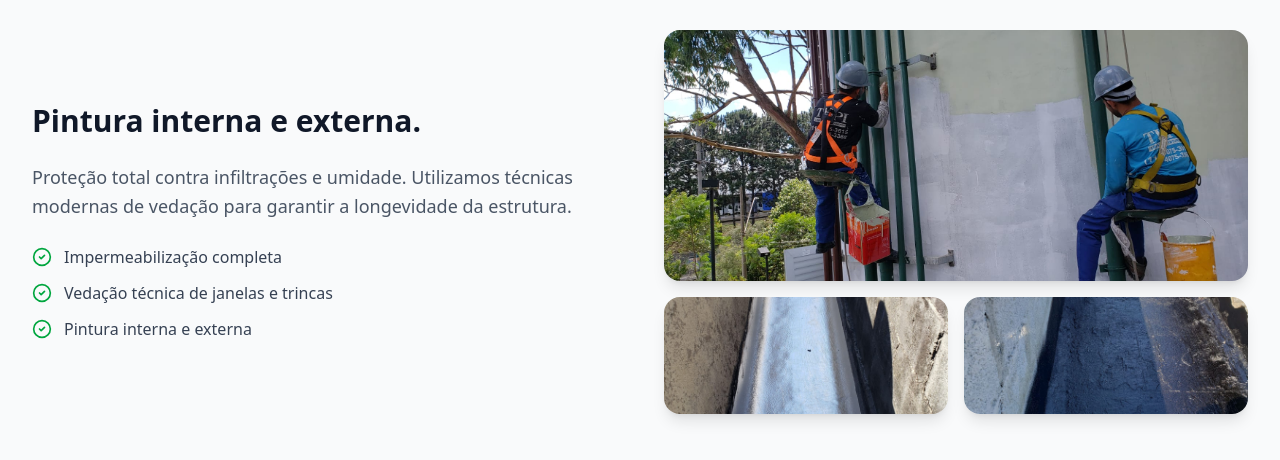
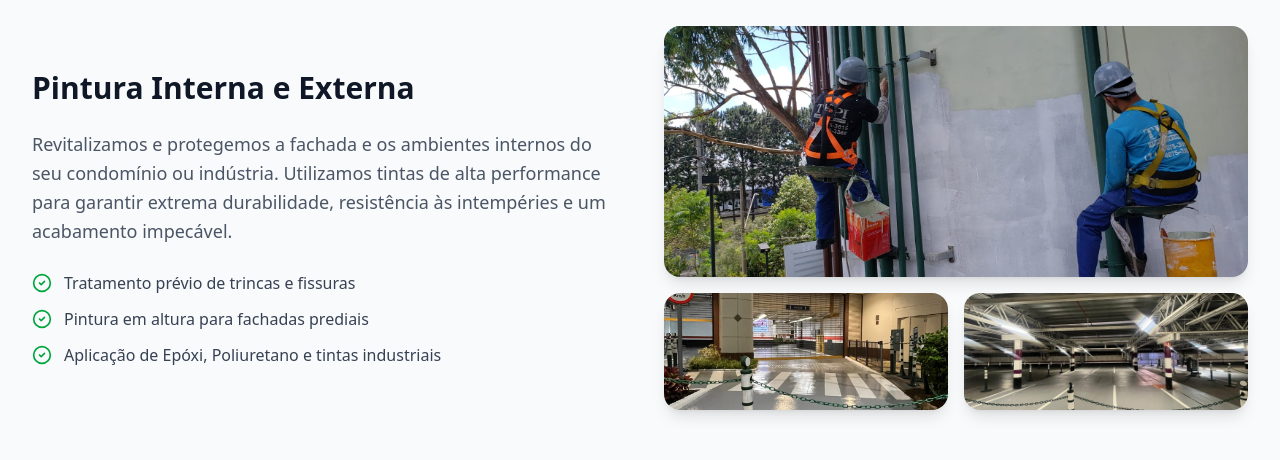
Before and after one commit to Jhonneg/testnextTu, a Next.js app: page /servicos in a window 1280 px wide. Shown: the part 1595-2055 px from the top of the page. Built offline with nearby package versions, Linux system fonts and the light colour scheme.

Commit message:
asdasdsda ue

```diff
--- a/app/servicos/page.tsx
+++ b/app/servicos/page.tsx
@@ -1,11 +1,15 @@
+"use client";
+
+import { useState } from "react";
 import Image from "next/image";
-import { CheckCircle2 } from "lucide-react";
+import { CheckCircle2, X, ZoomIn } from "lucide-react";
 
 export default function ServicosShowcase() {
+  const [zoomedImage, setZoomedImage] = useState<string | null>(null);
+
   return (
-    <section className="py-30 bg-gray-50">
+    <section className="py-20 bg-gray-50 mt-9">
       <div className="max-w-7xl mx-auto px-4 sm:px-6 lg:px-8">
-        {/* Section Header */}
         <div className="text-center mb-16">
           <h2 className="text-3xl md:text-4xl font-bold text-gray-900 mb-4">
             Nossa Área de Atuação
@@ -64,29 +68,41 @@ export default function ServicosShowcase() {
             </div>
 
             <div className="grid grid-cols-2 gap-4 h-96">
-              <div className="relative col-span-2 row-span-2 rounded-2xl overflow-hidden shadow-lg h-full">
+              <div
+                className="relative col-span-2 row-span-2 rounded-2xl overflow-hidden shadow-lg h-full cursor-pointer group"
+                onClick={() => setZoomedImage("/imperm.jpeg")}
+              >
                 <Image
                   src="/imperm.jpeg"
                   alt="Processo de Impermeabilização Principal"
                   fill
-                  className="object-cover hover:scale-105 transition-transform duration-500"
+                  className="object-cover group-hover:scale-110 transition-transform duration-500"
                 />
+                <HoverOverlay />
               </div>
-              <div className="relative rounded-2xl overflow-hidden shadow-lg h-40 lg:h-auto">
+              <div
+                className="relative rounded-2xl overflow-hidden shadow-lg h-40 lg:h-auto cursor-pointer group"
+                onClick={() => setZoomedImage("/imperm2.jpeg")}
+              >
                 <Image
                   src="/imperm2.jpeg"
                   alt="Detalhe Impermeabilização"
                   fill
-                  className="object-cover hover:scale-105 transition-transform duration-500"
+                  className="object-cover group-hover:scale-110 transition-transform duration-500"
                 />
+                <HoverOverlay />
               </div>
-              <div className="relative rounded-2xl overflow-hidden shadow-lg h-40 lg:h-auto">
+              <div
+                className="relative rounded-2xl overflow-hidden shadow-lg h-40 lg:h-auto cursor-pointer group"
+                onClick={() => setZoomedImage("/imperm3.jpeg")}
+              >
                 <Image
                   src="/imperm3.jpeg"
                   alt="Resultado Impermeabilização"
                   fill
-                  className="object-cover hover:scale-105 transition-transform duration-500"
+                  className="object-cover group-hover:scale-110 transition-transform duration-500"
                 />
+                <HoverOverlay />
               </div>
             </div>
           </div>
@@ -122,49 +138,88 @@ export default function ServicosShowcase() {
           <div className="grid grid-cols-1 lg:grid-cols-2 gap-12 items-center">
             <div className="space-y-6">
               <h3 className="text-3xl font-bold text-gray-900">
-                Pintura interna e externa.
+                Pintura Interna e Externa
               </h3>
               <p className="text-gray-600 text-lg leading-relaxed">
-                Proteção total contra infiltrações e umidade. Utilizamos
-                técnicas modernas de vedação para garantir a longevidade da
-                estrutura.
+                Revitalizamos e protegemos a fachada e os ambientes internos do
+                seu condomínio ou indústria. Utilizamos tintas de alta
+                performance para garantir extrema durabilidade, resistência às
+                intempéries e um acabamento impecável.
               </p>
               <ul className="space-y-3">
-                <ListItem text="Impermeabilização completa" />
-                <ListItem text="Vedação técnica de janelas e trincas" />
-                <ListItem text="Pintura interna e externa" />
+                <ListItem text="Tratamento prévio de trincas e fissuras" />
+                <ListItem text="Pintura em altura para fachadas prediais" />
+                <ListItem text="Aplicação de Epóxi, Poliuretano e tintas industriais" />
               </ul>
             </div>
 
             <div className="grid grid-cols-2 gap-4 h-96">
-              <div className="relative col-span-2 row-span-2 rounded-2xl overflow-hidden shadow-lg h-full">
+              <div
+                className="relative col-span-2 row-span-2 rounded-2xl overflow-hidden shadow-lg h-full cursor-pointer group"
+                onClick={() => setZoomedImage("/pintura2.jpeg")}
+              >
                 <Image
                   src="/pintura2.jpeg"
-                  alt="Processo de Impermeabilização Principal"
+                  alt="Processo de pintura em fachada"
                   fill
-                  className="object-cover hover:scale-105 transition-transform duration-500"
+                  className="object-cover group-hover:scale-110 transition-transform duration-500"
                 />
+                <HoverOverlay />
               </div>
-              <div className="relative rounded-2xl overflow-hidden shadow-lg h-40 lg:h-auto">
+              <div
+                className="relative rounded-2xl overflow-hidden shadow-lg h-40 lg:h-auto cursor-pointer group"
+                onClick={() => setZoomedImage("/pintura33.jpeg")}
+              >
                 <Image
-                  src="/imperm2.jpeg"
-                  alt="Detalhe Impermeabilização"
+                  src="/pintura33.jpeg"
+                  alt="Pintura industrial interna"
                   fill
-                  className="object-cover hover:scale-105 transition-transform duration-500"
+                  className="object-cover group-hover:scale-110 transition-transform duration-500"
                 />
+                <HoverOverlay />
               </div>
-              <div className="relative rounded-2xl overflow-hidden shadow-lg h-40 lg:h-auto">
+              <div
+                className="relative rounded-2xl overflow-hidden shadow-lg h-40 lg:h-auto cursor-pointer group"
+                onClick={() => setZoomedImage("/pintura4.jpeg")}
+              >
                 <Image
-                  src="/imperm3.jpeg"
-                  alt="Resultado Impermeabilização"
+                  src="/pintura4.jpeg"
+                  alt="Resultado final da pintura acabada"
                   fill
-                  className="object-cover hover:scale-105 transition-transform duration-500"
+                  className="object-cover group-hover:scale-110 transition-transform duration-500"
                 />
+                <HoverOverlay />
               </div>
             </div>
           </div>
         </div>
       </div>
+
+      {zoomedImage && (
+        <div
+          className="fixed inset-0 z-[100] flex items-center justify-center bg-black/90 backdrop-blur-sm p-4 animate-fade-in"
+          onClick={() => setZoomedImage(null)}
+        >
+          <button
+            className="absolute top-6 right-6 text-white/70 hover:text-white bg-black/50 hover:bg-black/80 p-2 rounded-full transition-all z-50"
+            onClick={() => setZoomedImage(null)}
+          >
+            <X size={32} />
+          </button>
+
+          <div
+            className="relative w-full max-w-5xl h-[85vh] rounded-lg overflow-hidden shadow-2xl"
+            onClick={(e) => e.stopPropagation()}
+          >
+            <Image
+              src={zoomedImage}
+              alt="Imagem em tela cheia"
+              fill
+              className="object-contain"
+            />
+          </div>
+        </div>
+      )}
     </section>
   );
 }
@@ -177,3 +232,13 @@ function ListItem({ text }: { text: string }) {
     </li>
   );
 }
+
+function HoverOverlay() {
+  return (
+    <div className="absolute inset-0 bg-black/40 opacity-0 group-hover:opacity-100 transition-opacity duration-300 flex items-center justify-center">
+      <div className="bg-blue-600/90 p-3 rounded-full text-white transform translate-y-4 group-hover:translate-y-0 transition-all duration-300">
+        <ZoomIn size={24} />
+      </div>
+    </div>
+  );
+}
```
Also changed, not shown: public/pintura33.jpeg (added), public/pintura4.jpeg (added).
